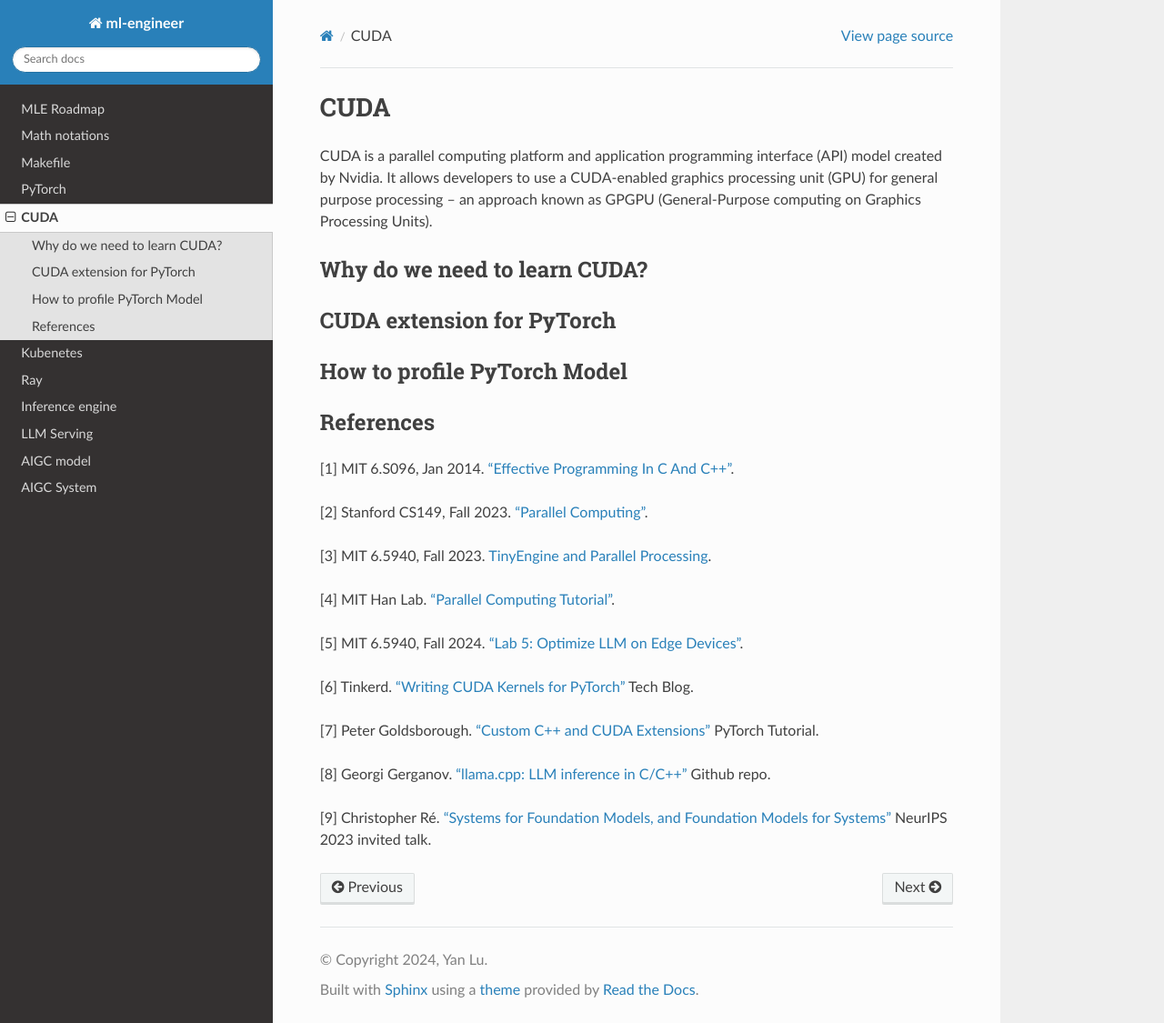
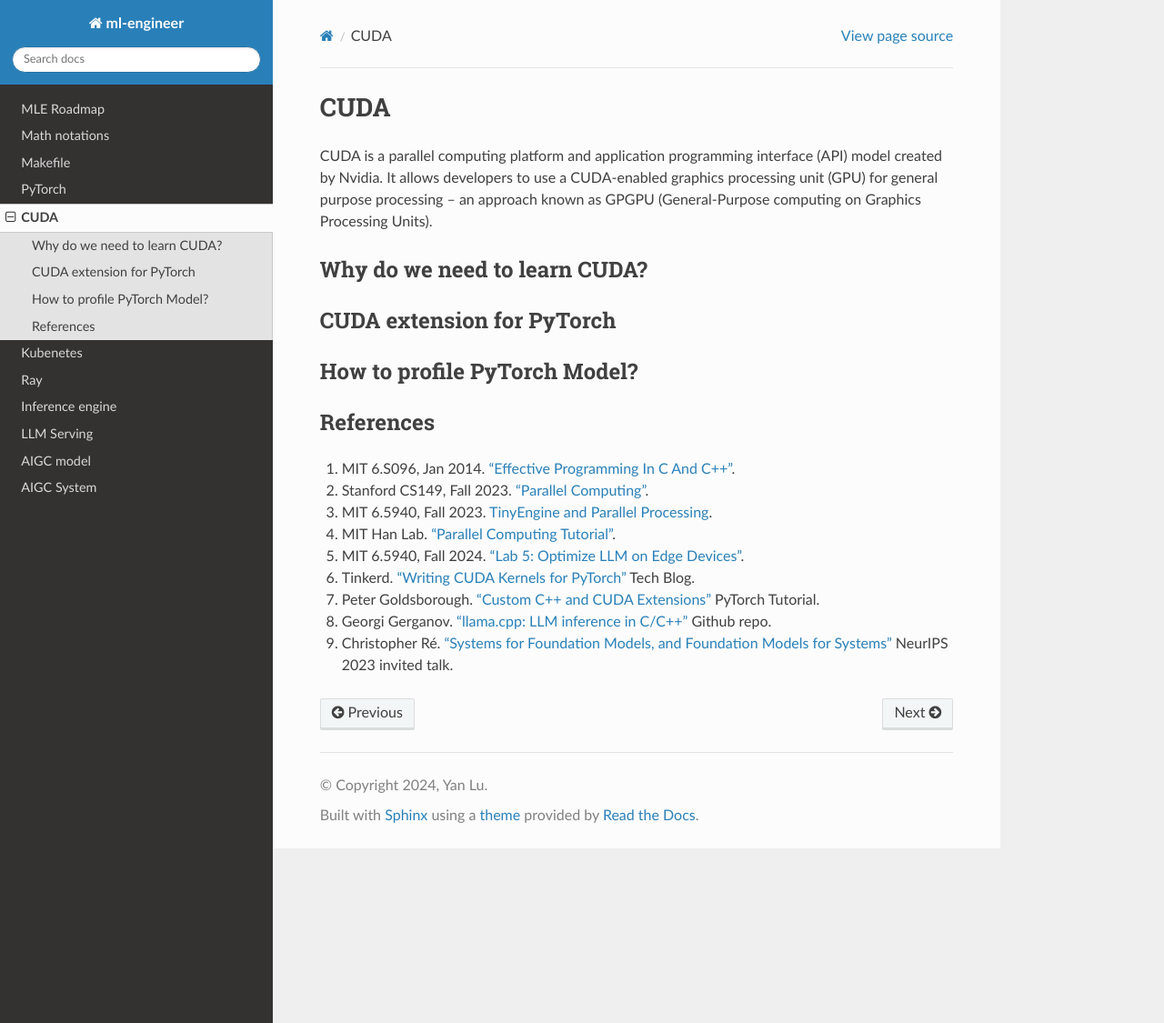
Before and after one commit to Jason-cs18/ml-engineer, a Sphinx documentation site: the page built from docs/source/cuda.rst, in a window 1280 px wide and 1125 px high. Shown: the whole window at 91% size. Built offline with Sphinx 7.4.7 and the Read the Docs theme 3.1.0, drawn with Linux system fonts in a browser that asks for light colours.

Commit message:
update cda

```diff
--- a/docs/source/cuda.rst
+++ b/docs/source/cuda.rst
@@ -10,25 +10,17 @@ Why do we need to learn CUDA?
 CUDA extension for PyTorch
 ----------------------------
 
-How to profile PyTorch Model
-----------------------------
+How to profile PyTorch Model?
+-------------------------------
 
 References
 -----------
-[1] MIT 6.S096, Jan 2014. `"Effective Programming In C And C++" <https://ocw.mit.edu/courses/6-s096-effective-programming-in-c-and-c-january-iap-2014/pages/syllabus/>`_.
-
-[2] Stanford CS149, Fall 2023. `"Parallel Computing" <https://gfxcourses.stanford.edu/cs149/fall23/>`_.
-
-[3] MIT 6.5940, Fall 2023. `TinyEngine and Parallel Processing <https://www.youtube.com/watch?v=HGsvWHqU29Y>`_.
-
-[4] MIT Han Lab. `"Parallel Computing Tutorial" <https://github.com/mit-han-lab/parallel-computing-tutorial>`_.
-
-[5] MIT 6.5940, Fall 2024. `"Lab 5: Optimize LLM on Edge Devices" <https://drive.google.com/drive/folders/1MhMvxvLsyYrN-4C6eQG8Zj2JeSuyAOf0>`_.
-
-[6] Tinkerd. `"Writing CUDA Kernels for PyTorch" <https://tinkerd.net/blog/machine-learning/cuda-basics/#writing-custom-pytorch-kernels>`_ Tech Blog.
-
-[7] Peter Goldsborough. `"Custom C++ and CUDA Extensions" <https://pytorch.org/tutorials/advanced/cpp_extension.html>`_ PyTorch Tutorial.
-
-[8] Georgi Gerganov. `"llama.cpp: LLM inference in C/C++" <https://github.com/ggerganov/llama.cpp>`_ Github repo.
-
-[9] Christopher Ré. `"Systems for Foundation Models, and Foundation Models for Systems" <https://neurips.cc/virtual/2023/invited-talk/73990>`_ NeurIPS 2023 invited talk.
+1. MIT 6.S096, Jan 2014. `"Effective Programming In C And C++" <https://ocw.mit.edu/courses/6-s096-effective-programming-in-c-and-c-january-iap-2014/pages/syllabus/>`_.
+2. Stanford CS149, Fall 2023. `"Parallel Computing" <https://gfxcourses.stanford.edu/cs149/fall23/>`_.
+3. MIT 6.5940, Fall 2023. `TinyEngine and Parallel Processing <https://www.youtube.com/watch?v=HGsvWHqU29Y>`_.
+4. MIT Han Lab. `"Parallel Computing Tutorial" <https://github.com/mit-han-lab/parallel-computing-tutorial>`_.
+5. MIT 6.5940, Fall 2024. `"Lab 5: Optimize LLM on Edge Devices" <https://drive.google.com/drive/folders/1MhMvxvLsyYrN-4C6eQG8Zj2JeSuyAOf0>`_.
+6. Tinkerd. `"Writing CUDA Kernels for PyTorch" <https://tinkerd.net/blog/machine-learning/cuda-basics/#writing-custom-pytorch-kernels>`_ Tech Blog.
+7. Peter Goldsborough. `"Custom C++ and CUDA Extensions" <https://pytorch.org/tutorials/advanced/cpp_extension.html>`_ PyTorch Tutorial.
+8. Georgi Gerganov. `"llama.cpp: LLM inference in C/C++" <https://github.com/ggerganov/llama.cpp>`_ Github repo.
+9. Christopher Ré. `"Systems for Foundation Models, and Foundation Models for Systems" <https://neurips.cc/virtual/2023/invited-talk/73990>`_ NeurIPS 2023 invited talk.
```
Also changed, not shown: docs/source/aigc_model.rst (+10 -1 lines), docs/source/aigc_system.rst (+9 -1 lines).
